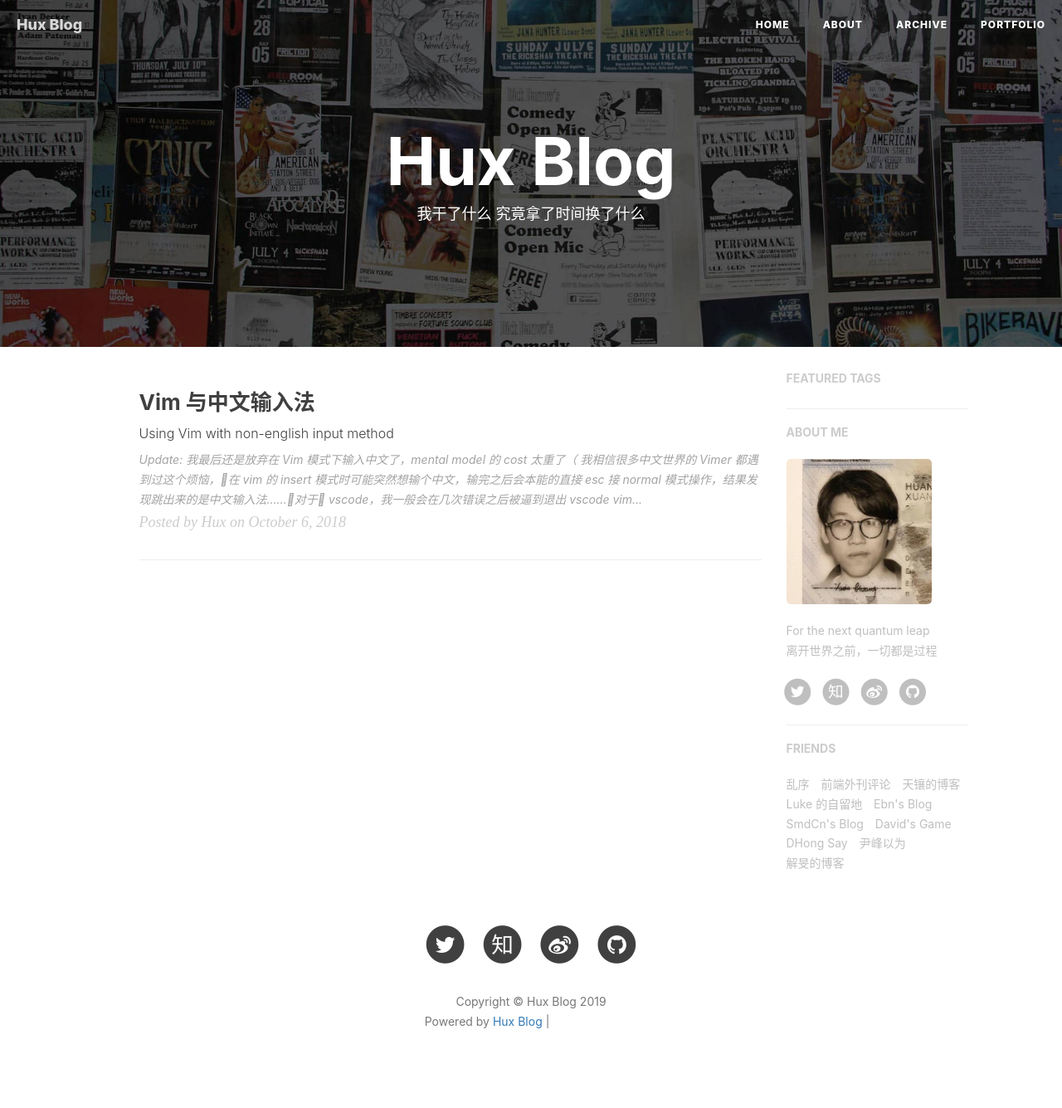
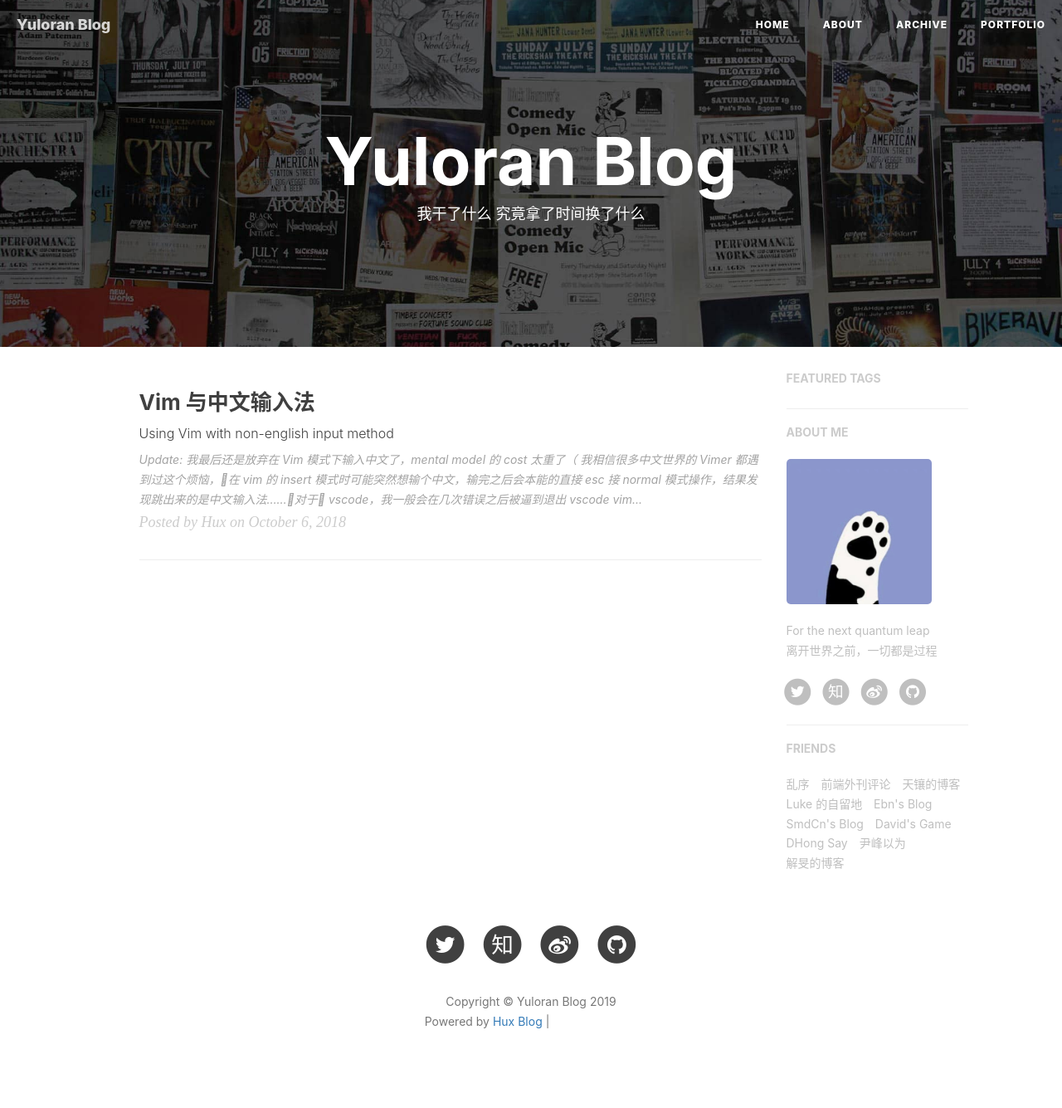
Before and after one commit to Yuloran/Yuloran.github.io, a Jekyll site: the page built from index.html, in a window 1280 px wide. Shown: the whole page at 83% size. Built offline with Jekyll 4.4.1, drawn with Linux system fonts in a browser that asks for light colours; nearby versions of some CDN libraries; the list of posts is cut into pages by our own code; comment, search, counter and statistics services are not loaded; grey boxes are pictures that could not be loaded.

Commit message:
update configs

```diff
--- a/_config.yml
+++ b/_config.yml
@@ -1,11 +1,11 @@
 # Site settings
-title: Hux Blog
-SEOTitle: 黄玄的博客 | Hux Blog
+title: Yuloran Blog
+SEOTitle: Yuloran Blog
 header-img: img/home-bg.jpg
-email: huxpro@gmail.com
-description: "关于程序与设计、黑客与画家 | 黄玄，Web & Mobile Lover，Software Engineer，UX Designer | 这里是 @Hux黄玄 的个人博客，与你一起发现更大的世界。"
-keyword: "黄玄, Hux黄玄, Hux, 鬼栈, huxpro, @huxpro, 黄玄的博客, Hux Blog, 博客, 个人网站, 互联网, Web, JavaScript, 前端, 设计"
-url: "https://huangxuan.me"              # your host, for absolute URL
+email: Yuloran@gmail.com
+description: "关于程序与设计、黑客与画家 | Yuloran，Web & Mobile Lover，Software Engineer，UX Designer | 这里是 @Yuloran 的个人博客，与你一起发现更大的世界。"
+keyword: "Yuloran, @Yuloran, Yuloran的博客, Yuloran Blog, 博客, 个人网站, 互联网, Web, JavaScript, 前端, 设计"
+url: "https://Yuloran.me"              # your host, for absolute URL
 baseurl: ""                             # for example, '/blog' if your blog hosted on 'host/blog'
 
 # Publish posts or collection documents with a future date.
@@ -13,10 +13,10 @@ future: true
 
 # SNS settings
 RSS: false
-weibo_username:     huxpro
-zhihu_username:     huxpro
-github_username:    huxpro
-twitter_username:   huxpro
+weibo_username:     Yuloran
+zhihu_username:     Yuloran
+github_username:    Yuloran
+twitter_username:   Yuloran
 #facebook_username:  huxpro
 #linkedin_username:  firstname-lastname-idxxxx
 
@@ -59,7 +59,7 @@ kramdown:
 
 
 # Disqus settings
-disqus_username: hux
+disqus_username: Yuloran
 
 # Netease settings
 netease_comment: false
@@ -72,7 +72,7 @@ netease_comment: false
 
 # Google Analytics
 ga_track_id: 'UA-49627206-1'            # Format: UA-xxxxxx-xx
-ga_domain: huangxuan.me
+ga_domain: Yuloran.me
 
 
 
```
Also changed, not shown: img/avatar-hux-home.jpg, img/avatar-hux-ny.jpg, img/avatar-hux.jpg.
